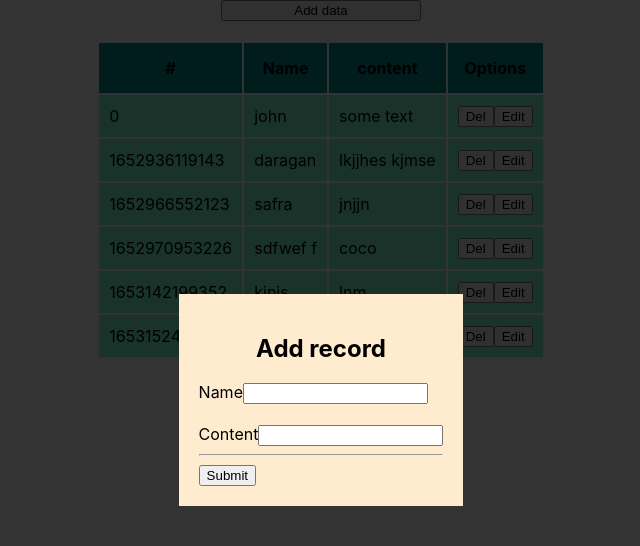
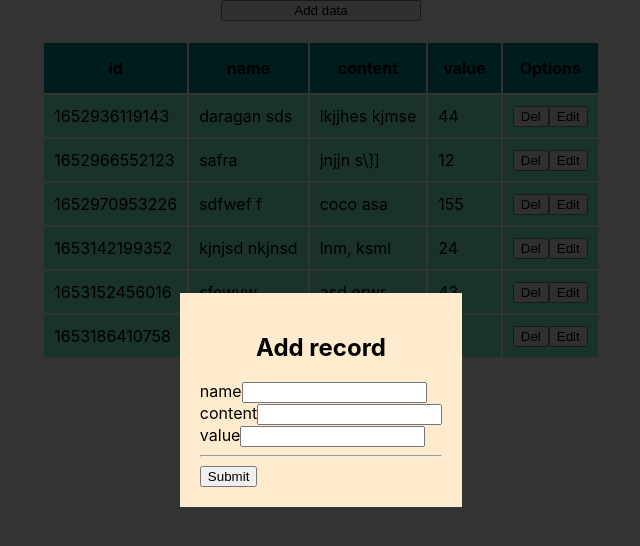
Before and after one commit to Aleksandr-Pod/React-RTK-Query, a React (Create React App) app: page / in a window 1280 px wide. Both pictures are taken after a click on the button "Add data". Shown: the top 546 px of the page, without its empty margins (319-959 px from the left). Built offline with nearby package versions, Linux system fonts and the light colour scheme; data requests are answered from the project's data file.

Commit message:
unlimit fields improvement

```diff
--- a/db.json
+++ b/db.json
@@ -1,34 +1,40 @@
 {
   "records": [
     {
-      "id": "0",
-      "name": "john",
-      "content": "some text"
-    },
-    {
       "id": 1652936119143,
-      "name": "daragan",
-      "content": "lkjjhes kjmse"
+      "name": "daragan sds",
+      "content": "lkjjhes kjmse",
+      "value": 44
     },
     {
       "id": 1652966552123,
       "name": "safra",
-      "content": "jnjjn"
+      "content": "jnjjn s\\]]",
+      "value": "12"
     },
     {
       "id": 1652970953226,
       "name": "sdfwef f",
-      "content": "coco"
+      "content": "coco asa",
+      "value": "155"
     },
     {
       "id": 1653142199352,
-      "name": "kjnjs",
-      "content": "lnm,"
+      "name": "kjnjsd nkjnsd",
+      "content": "lnm, ksml",
+      "value": 24
     },
     {
       "id": 1653152456016,
       "name": "sfewvw",
-      "content": "fvd"
+      "content": "asd erwr",
+      "value": 43
+    },
+    {
+      "id": 1653186410758,
+      "name": "mkla",
+      "content": "lmek llkjwe ",
+      "value": "34"
     }
   ]
 }
--- a/src/components/Modal/AddForm.js
+++ b/src/components/Modal/AddForm.js
@@ -2,13 +2,14 @@ import { useAddMyRecordMutation } from 'components/API/MyRecords';
 
 export const AddForm = () => {
     const [addRecord] = useAddMyRecordMutation();
-
+    const fields = ["name", "content", "value"]
     const onSubmit = async e => {
         e.preventDefault();
         const data = {
         id: Date.now(),
         name: e.target.elements.name.value,
-        content: e.target.elements.content.value
+        content: e.target.elements.content.value,
+        value: e.target.elements.value.value
         }
         try {
         await addRecord(data);
@@ -17,19 +18,20 @@ export const AddForm = () => {
         }
         e.target.elements.name.value = "";
         e.target.elements.content.value = "";
+        e.target.elements.value.value = "";
         document.getElementById("start").select();
     }
 
     return (<div className="formBox">
-        <h2 style={{textAlign: "center"}}>Add record</h2>
+        <h2>Add record</h2>
         <form onSubmit={onSubmit}>
-            <label>Name
-                <input type="text" name="name" id="start"/>
-            </label>
-            <br/><br/>
-            <label>Content
-                <input type="text" name="content"/>
-            </label>
+            {fields.map((el, idx) => (
+                <>
+                <label>{el}
+                <input type="text" name={el} id="start"/>
+                </label><br/>
+                </>
+            ))}
             <hr/>
             <button style={{ margin: "auto" }}>Submit</button>
         </form>
--- a/src/components/Modal/EditForm.js
+++ b/src/components/Modal/EditForm.js
@@ -5,37 +5,49 @@ import { useState } from 'react';
 export const EditForm = ({ data, closeModal }) => {
     // const { data: myRecord } = useGetMyRecordByIdQuery(data.id);
     const [editRecord] = useEditMyRecordMutation();
-    const [name, setName] = useState(data.name);
-    const [content, setContent] = useState(data.content);
 
+    // const [name, setName] = useState(data.name);
+    // const [content, setContent] = useState(data.content);
+    const [card, setCard] = useState(data); // состояние - объект
     const onChange = e => {
         e.preventDefault();
-        switch (e.currentTarget.name) {
-            case 'name':
-                setName(e.currentTarget.value);
-                break;
-            case 'content':
-                setContent(e.currentTarget.value);
-                break;
-            default:
-        }
+        // в этом стейте может быть любое количесво полей.
+        setCard(card => ({...card, [e.target.name]: e.target.value}))
+        // switch (e.currentTarget.name) {
+        //     case 'name':
+        //         setName(e.currentTarget.value);
+        //         break;
+        //     case 'content':
+        //         setContent(e.currentTarget.value);
+        //         break;
+        //     default:
+
     }
     const onSubmit = (e) => {
         e.preventDefault();
-        editRecord({ id: data.id, name, content });
-        closeModal();
+        editRecord(card);
+        // editRecord({ id: data.id, name, content });
+        closeModal(true);
     }
     return (
         <>
             <h2>EDIT FORM</h2>
             <p>record #{data.id}</p><hr />
             <form onSubmit={onSubmit}>
-                <label>Name:
-                    <input type="text" name="name" value={name} onChange={onChange}/>
+            {/* генерируем все поля кроме "id", c 1-го элемента */}
+                {Object.keys(data).slice(1).map((el, idx) => (
+                    <>
+                        <label key={idx}>{el}:
+                            <input type="text" name={el} value={card[el]} onChange={onChange}/>
+                        </label><br/>
+                    </>
+                ))}
+                {/* <label>Name:
+                    <input type="text" name="name" value={card.name} onChange={onChange}/>
                 </label><br/>
                 <label>Content:
-                    <input type="text" name="content" value={content} onChange={onChange}/>
-                </label>
+                    <input type="text" name="content" value={card.content} onChange={onChange}/>
+                </label><br/> */}
                 <button>Save Edited Record</button>
             </form>
 
--- a/src/components/Modal/RecordDetails.js
+++ b/src/components/Modal/RecordDetails.js
@@ -1,15 +1,15 @@
 import { useGetMyRecordByIdQuery } from "components/API/MyRecords";
 
 export const RecordDetails = ({ id }) => {
-
     const { data: myrecordDetails } = useGetMyRecordByIdQuery(id);
     return (
         <>
             {myrecordDetails &&
                 <>
-                    <h3>Details Record #{id}</h3><hr/>
-                    <p>Name:{myrecordDetails?.name}</p>
-                    <p>Content:{myrecordDetails?.content}</p>
+                    <h3>Details</h3><hr />
+                    {Object.keys(myrecordDetails).map((el, idx) => (
+                        <p><b>{el}:</b> {myrecordDetails[el]}</p>
+                    ))}
                 </>}
         </>
     )
--- a/src/components/MyRecords/RecordItem.js
+++ b/src/components/MyRecords/RecordItem.js
@@ -3,10 +3,12 @@ import { DataRow } from "./RecordItem-styled";
 export const RecordItem = ({ itemData, edit, closeModal, confirmation, recordDetails }) => {
 
     return (
-        <DataRow >
-            <td onClick={() => recordDetails(itemData.id)}>{itemData.id}</td>
+        <DataRow >{Object.keys(itemData).map((el, idx) => (
+            <td key={idx} onClick={() => recordDetails(itemData.id)}>{itemData[el]}</td>
+        ))}
+            {/* <td onClick={() => recordDetails(itemData.id)}>{itemData.id}</td>
             <td onClick={() => recordDetails(itemData.id)}>{itemData.name}</td>
-            <td onClick={() => recordDetails(itemData.id)}>{itemData.content}</td>
+            <td onClick={() => recordDetails(itemData.id)}>{itemData.content}</td> */}
             <td>
                 <button type="text" onClick={() => confirmation(itemData.id)}>Del</button>
                 <button type="text" onClick={() => edit(itemData)}>Edit</button>
--- a/src/components/MyRecords/RecordsList.js
+++ b/src/components/MyRecords/RecordsList.js
@@ -15,9 +15,8 @@ export const RecordsList = () => {
 
     const onAddRecord = () => {
         setModalContent(<AddForm />)
-        toggleModal();
+        setShowModal(true); // включаем модалку
     }
-
     const confirmation = (id) => {
         setModalContent(<ConfirmForm todelete={todelete} currId={id}/>)
         setShowModal(true); // включаем модалку
@@ -34,31 +33,27 @@ export const RecordsList = () => {
         setModalContent(<EditForm data={data} closeModal={() => setShowModal(false)}/>);
         setShowModal(true);
     }
-    const toggleModal = () => {
-        setShowModal(!showModal);
-    }
     const onKeyPress = (e) => {
-        if (e.code === "Escape") toggleModal();
+        if (e.code === "Escape") setShowModal(!showModal);
     }
     const onOverlayClick = (evt) => {
-        if (evt.target === evt.currentTarget) toggleModal()
+        if (evt.target === evt.currentTarget) setShowModal(!showModal)
     }
-
     return (
         <div style={{ display: "flex", flexDirection: "column", alignItems: "center" }}>
             <button style={{width: "200px"}} tybe="text" onClick={onAddRecord}>Add data</button>
             {showModal && <Modal onKeyPress={onKeyPress} handleOverlayClick={onOverlayClick}>{modalContent}</Modal>}
             {data && (
                 <table>
-                    <thead>
-                        <tr>
-                            <th>#</th><th>Name</th><th>content</th><th>Options</th>
+                    <thead><tr>
+                        {Object.keys(data[0]).map((el, idx) => (<th key={idx}>{el}</th>))}
+                        <th>Options</th>
                         </tr>
                         {data.map(el => <RecordItem
                             key={el.id}
                             itemData={el}
                             edit={onEditRecord}
-                            closeModal={toggleModal}
+                            closeModal={setShowModal}
                             confirmation={confirmation}
                             recordDetails={recordDetails}
                         />)}
```
